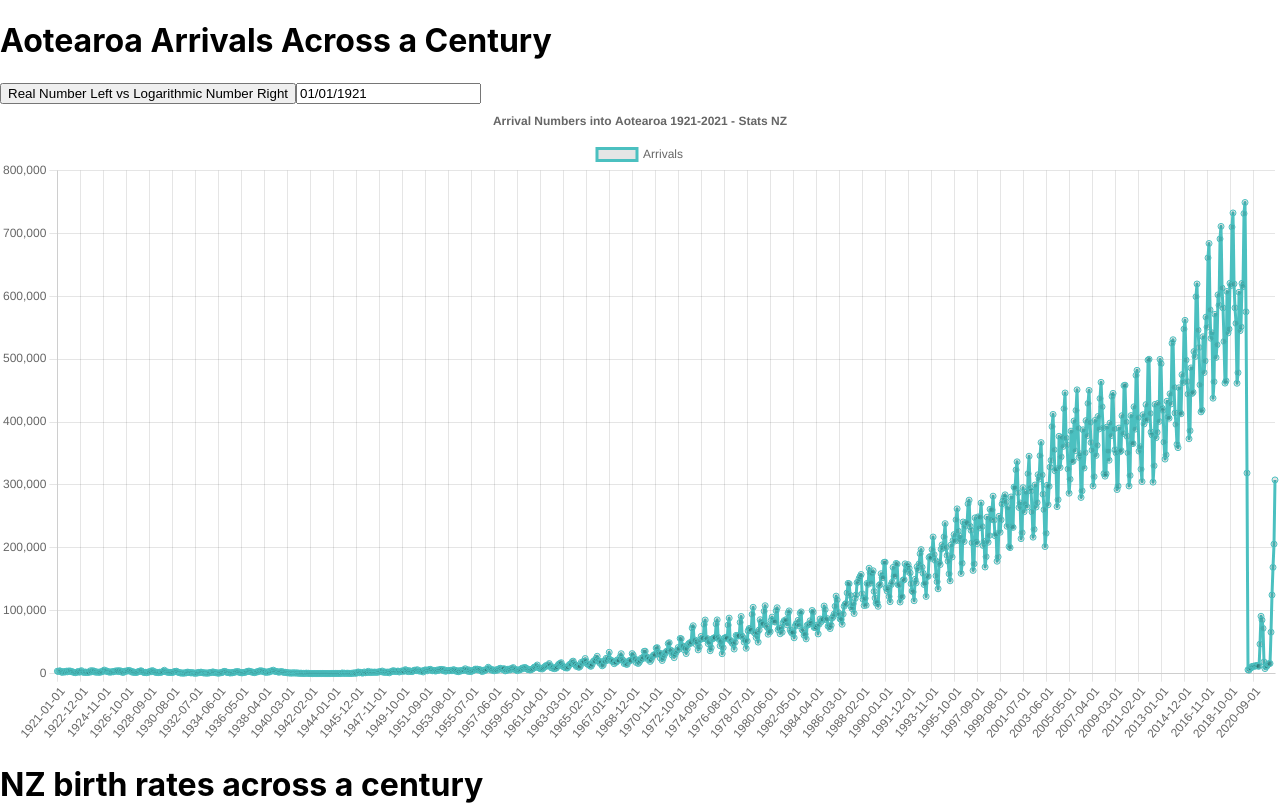
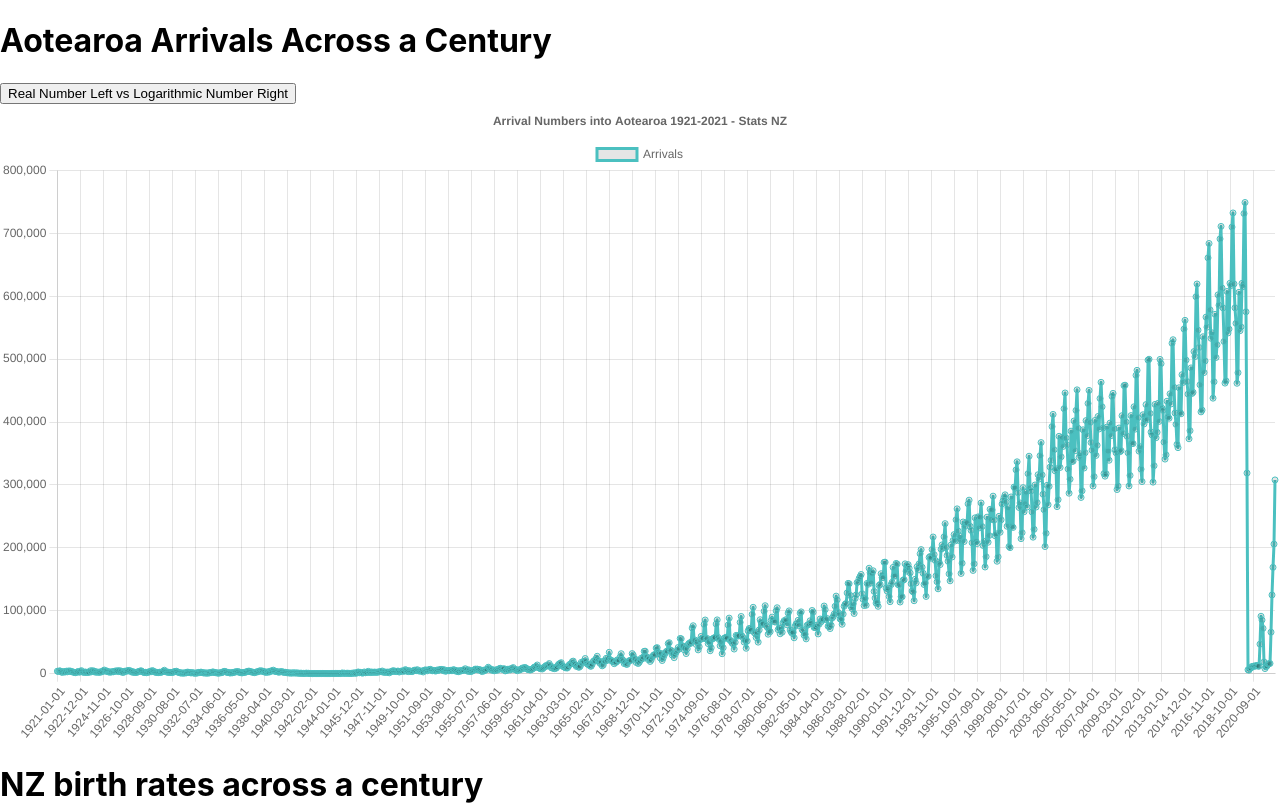
Before and after one commit to nicholasob7/visual-gocloud-data-app, a React (Create React App) app in the folder niko-app/: page / in a window 1280 px wide. Shown: the top 805 px of the page. Built offline with nearby package versions, Linux system fonts and the light colour scheme.

Commit message:
adjust folder structure

```diff
--- a/niko-app/package.json
+++ b/niko-app/package.json
@@ -9,7 +9,6 @@
     "chart.js": "^3.9.1",
     "react": "^18.2.0",
     "react-chartjs-2": "^4.3.1",
-    "react-datepicker": "^4.8.0",
     "react-dom": "^18.2.0",
     "react-router-dom": "^6.4.1",
     "react-scripts": "5.0.1",
--- a/niko-app/src/Viz1.js
+++ b/niko-app/src/Viz1.js
@@ -6,7 +6,7 @@
 
 
 import React, { useState, useEffect } from "react";
-import DatePicker from "react-datepicker";
+// import DatePicker from "react-datepicker";
 import { Line } from 'react-chartjs-2';
 import "react-datepicker/dist/react-datepicker.css";
 
@@ -53,7 +53,7 @@ export const options = {       // options for the chart
 };
 
 export default function PlotExample() {
-    const [selectedDate, setSelectedDate] = useState(new Date("1921-01-01")); // set start date to 1921
+    // const [selectedDate, setSelectedDate] = useState(new Date("1921-01-01")); // set start date to 1921
     const [data, setData] = useState({  // data is the state of the app
         labels: [],
         datasets: [
@@ -156,7 +156,6 @@ export default function PlotExample() {
         <div className="App">
             <h1>Aotearoa Arrivals Across a Century</h1>
             <button onClick={() => setIsLogScale(!isLogScale)}>Real Number Left vs Logarithmic Number Right</button>
-            <DatePicker selected={selectedDate} onChange={date => setSelectedDate(date)} />
             <Line data={data} options={options} />
         </div>
     );
--- a/niko-app/src/Viz2.js
+++ b/niko-app/src/Viz2.js
@@ -1,7 +1,7 @@
-// Display Birth Rates into New Zealand from 1921 to 2021
+// Display Birth Rates in New Zealand from 1921 to 2021
 // resulting visualization toggles between real numbers and logarithmic scale of identical data.
 // the point of the visualization is to "discover" similarity between the two scales
-// whereas the two scales the visual impression is very similar.
+// wherein two scales the visual impression is really similar.
 
 
 
```
Also changed, not shown: niko-app/src/api.md (deleted, +0 -4 lines), 1 other file (tests, documents, lock files or other folders).
